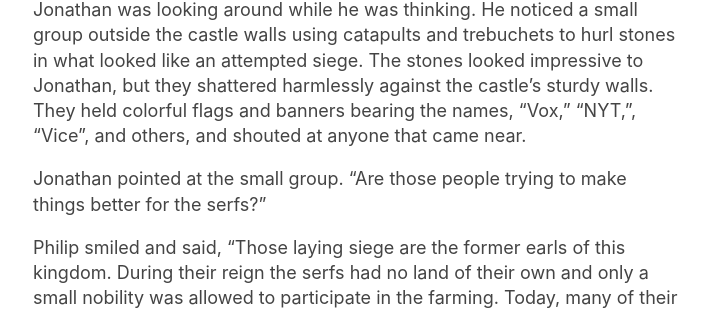
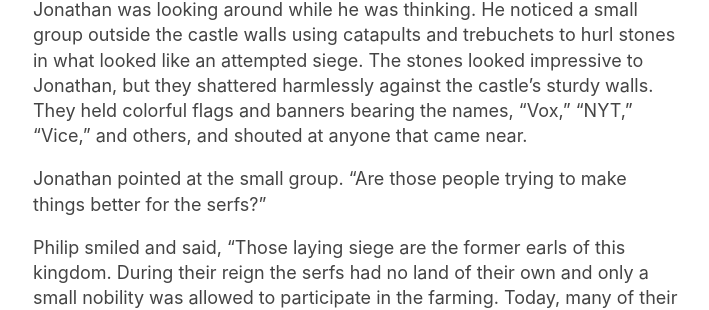
Before and after one commit to zalberico/zalberico.github.io, a Jekyll site: the page built from _posts/2020-07-14-the-serfs-of-facebook.markdown, in a window 1280 px wide and 900 px high, scrolled down 5668 px. Shown: the part 261-571 px from the top of the window, without its empty margins (282-991 px from the left). Built offline with Jekyll 4.4.1, drawn with Linux system fonts in a browser that asks for light colours.

Commit message:
even more grammar

```diff
--- a/_posts/2020-07-14-the-serfs-of-facebook.markdown
+++ b/_posts/2020-07-14-the-serfs-of-facebook.markdown
@@ -115,7 +115,7 @@
 
 "Sir Acton was just the most noble, and his fall the most tragic. Others like Sir Chris Coyne of the former Earldom of Keybase promised their serfs protection and then cruelly sold them to the Earldom of Zoom, which is closely tied to the Eastern Kingdom, a hostile land ruled by a tyrant king where the earls are weak and only serve to do the king's bidding. There the serfs are forced to grow only what the king has allowed and serfs that refuse are dealt with swiftly and harshly. While in our kingdom farmers can choose to try to strike out on their own (though most choose not to), in the Earldoms of Zoom or TikTok, nothing can happen without the blessing of their king."
 
-Jonathan was looking around while he was thinking. He noticed a small group outside the castle walls using catapults and trebuchets to hurl stones in what looked like an attempted siege. The stones looked impressive to Jonathan, but they shattered harmlessly against the castle's sturdy walls. They held colorful flags and banners bearing the names, "Vox," "NYT,", "Vice", and others, and shouted at anyone that came near.
+Jonathan was looking around while he was thinking. He noticed a small group outside the castle walls using catapults and trebuchets to hurl stones in what looked like an attempted siege. The stones looked impressive to Jonathan, but they shattered harmlessly against the castle's sturdy walls. They held colorful flags and banners bearing the names, "Vox," "NYT," "Vice," and others, and shouted at anyone that came near.
 
 Jonathan pointed at the small group. "Are those people trying to make things better for the serfs?"
 
```
